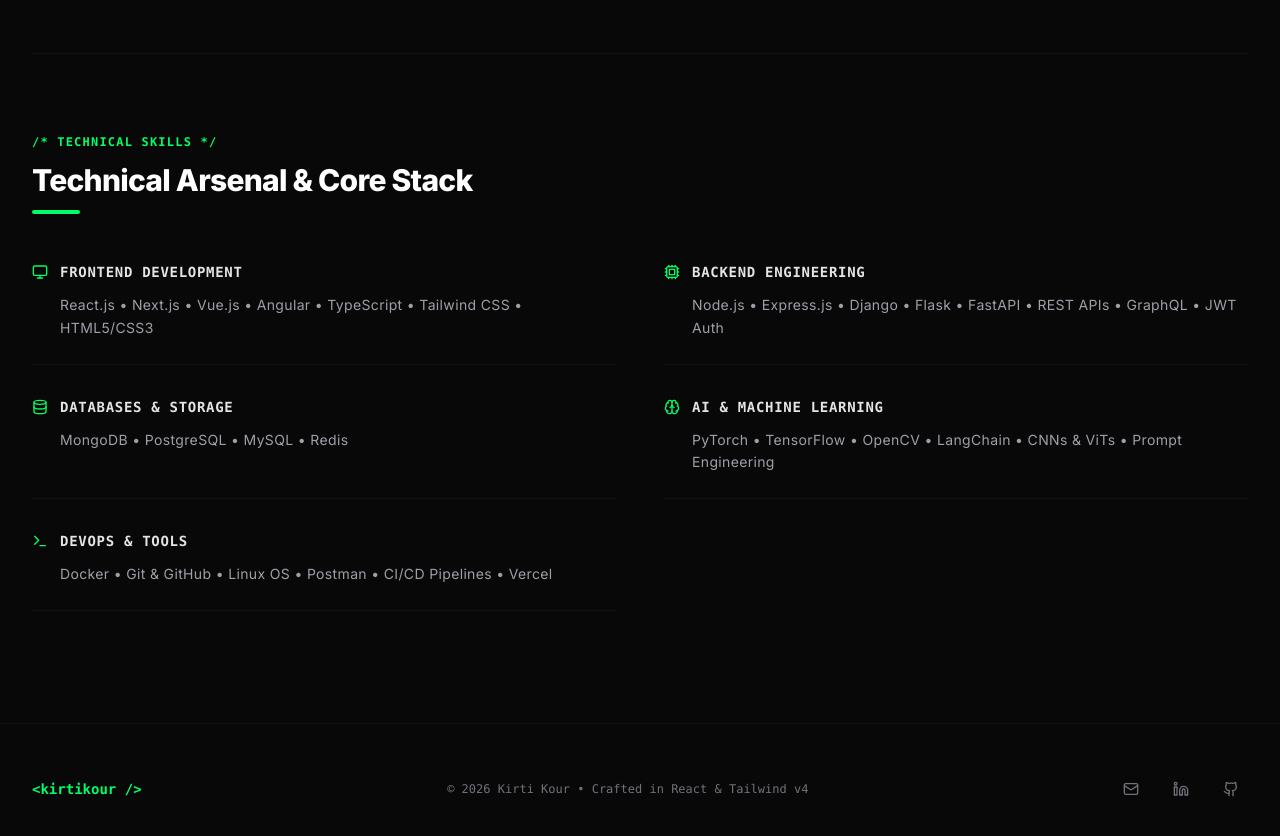
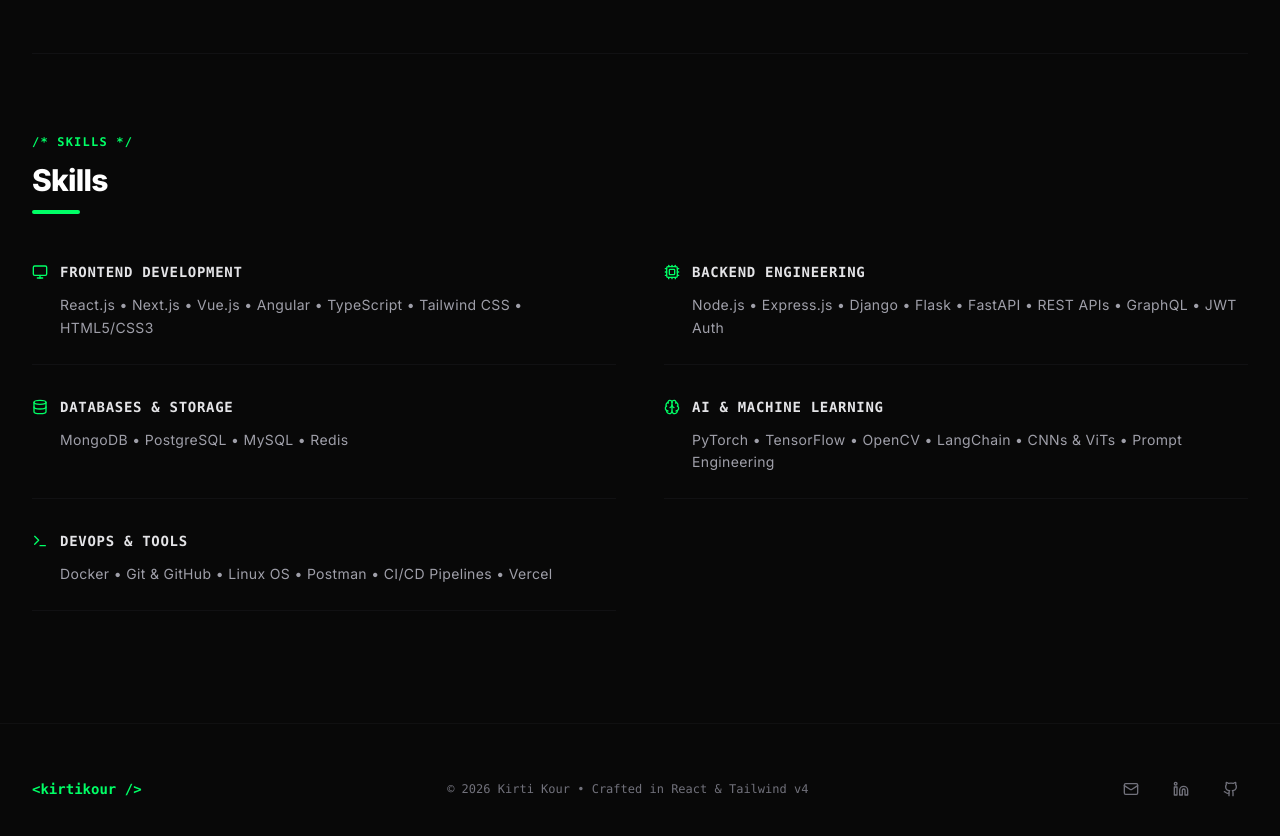
Before and after one commit to kirtikour/KIRTI-PORTFOLIO, a React (Vite) app: page / in a window 1280 px wide. Shown: the part 1740-2576 px from the top of the page. Built offline with nearby package versions, Linux system fonts and the light colour scheme.

Commit message:
style: rename Technical Arsenal section to Skills and add staggered scroll fade animations

```diff
--- a/src/components/Skills.tsx
+++ b/src/components/Skills.tsx
@@ -1,3 +1,5 @@
+import { useRef } from 'react';
+import { motion, useInView } from 'framer-motion';
 import { Monitor, Cpu, Database, Brain, Terminal } from 'lucide-react';
 
 interface SkillGroup {
@@ -7,6 +9,9 @@ interface SkillGroup {
 }
 
 export default function Skills() {
+  const ref = useRef(null);
+  const isInView = useInView(ref, { once: true, margin: '-100px' });
+
   const skillGroups: SkillGroup[] = [
     {
       category: 'Frontend Development',
@@ -36,24 +41,32 @@ export default function Skills() {
   ];
 
   return (
-    <div className="bg-transparent relative">
+    <div ref={ref} className="bg-transparent relative">
 
       {/* Header */}
-      <div className="text-left max-w-3xl mb-12">
+      <motion.div
+        initial={{ opacity: 0, y: 15 }}
+        animate={isInView ? { opacity: 1, y: 0 } : {}}
+        transition={{ duration: 0.5 }}
+        className="text-left max-w-3xl mb-12"
+      >
         <h3 className="text-xs font-mono font-bold text-[#00FF66] uppercase tracking-widest mb-3">
-          {`/* Technical Skills */`}
+          {`/* Skills */`}
         </h3>
         <h4 className="text-2xl sm:text-3xl font-extrabold text-white tracking-tight">
-          Technical Arsenal & Core Stack
+          Skills
         </h4>
         <div className="w-12 h-1 bg-[#00FF66] mt-3 rounded-full"></div>
-      </div>
+      </motion.div>
 
       {/* Simple Skills Lines Grid */}
       <div className="grid grid-cols-1 md:grid-cols-2 gap-x-12 gap-y-8">
-        {skillGroups.map((group) => (
-          <div
+        {skillGroups.map((group, idx) => (
+          <motion.div
             key={group.category}
+            initial={{ opacity: 0, y: 15 }}
+            animate={isInView ? { opacity: 1, y: 0 } : {}}
+            transition={{ duration: 0.5, delay: idx * 0.1 }}
             className="pb-6 border-b border-zinc-900/60 flex flex-col justify-start"
           >
             {/* Group Header */}
@@ -68,7 +81,7 @@ export default function Skills() {
             <p className="text-zinc-400 text-sm leading-relaxed tracking-wide font-sans pl-7">
               {group.skills.join('  •  ')}
             </p>
-          </div>
+          </motion.div>
         ))}
       </div>
 
```
